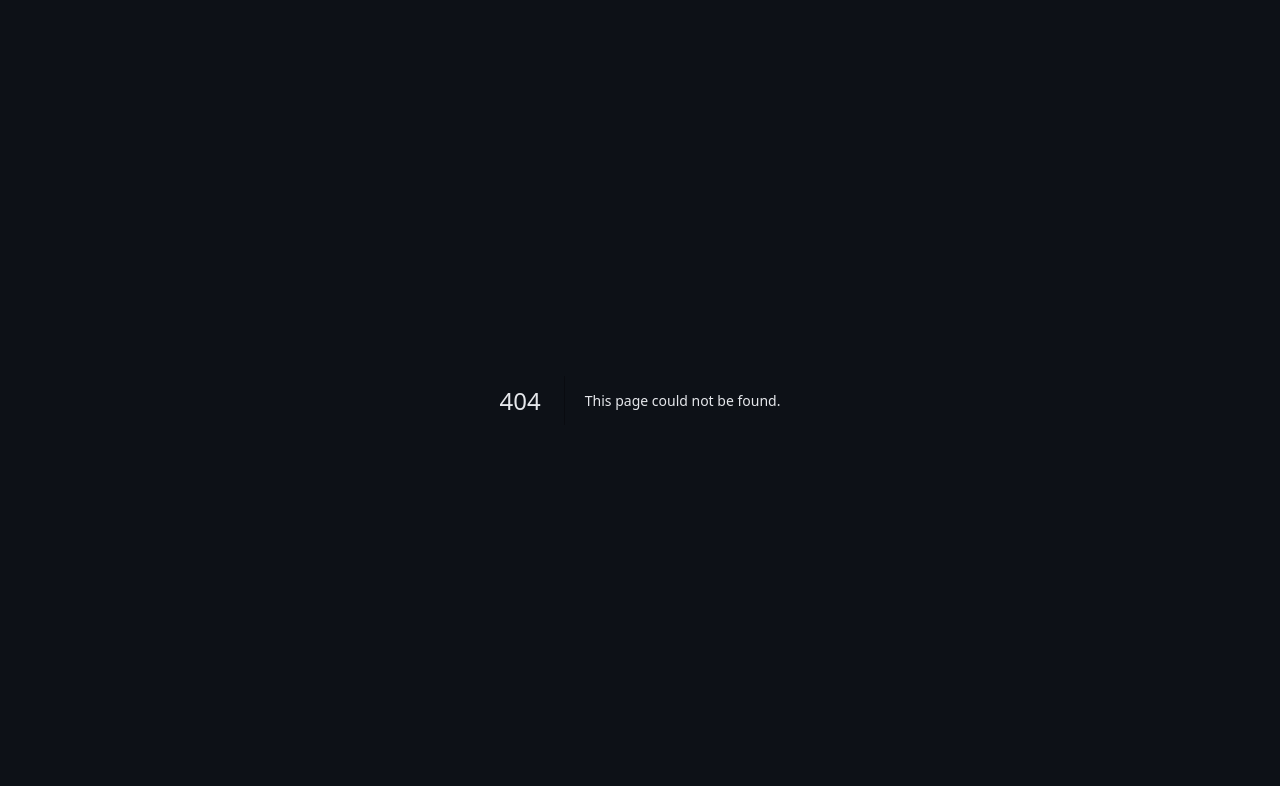
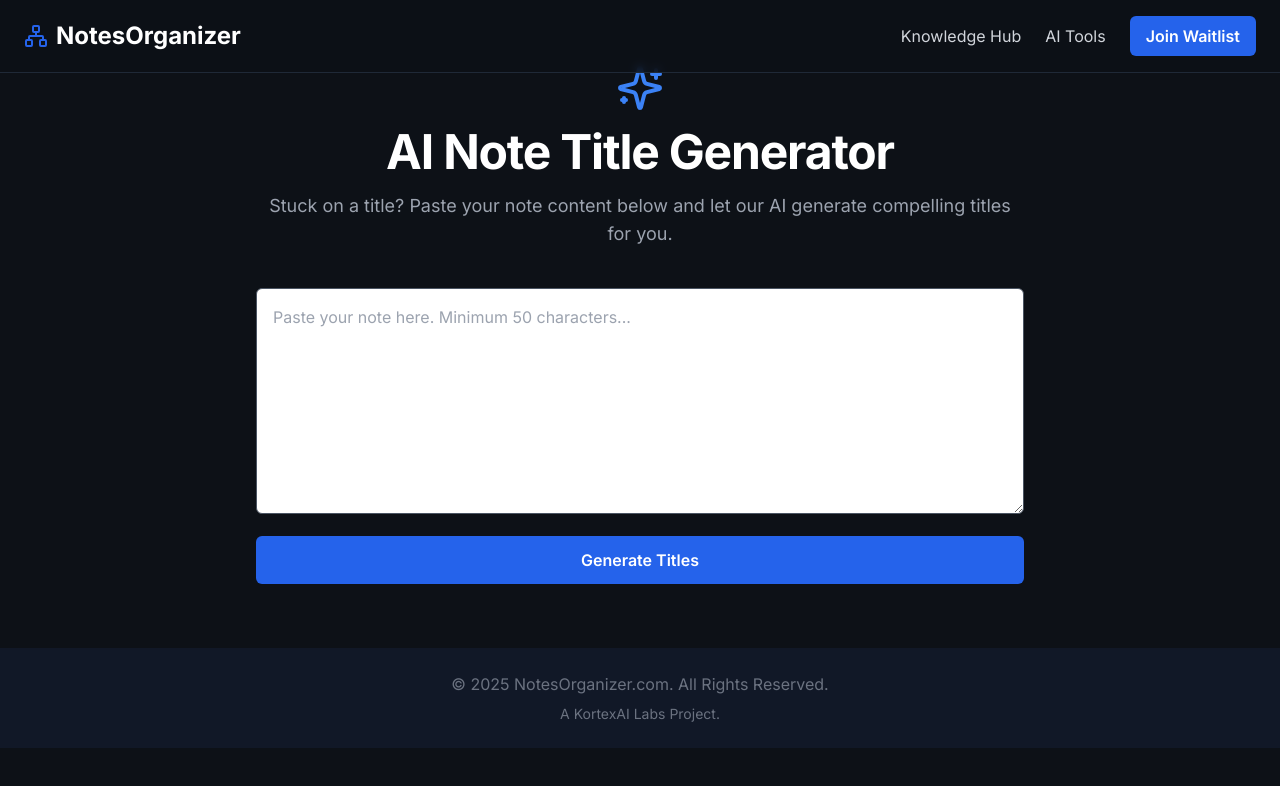
Before and after one commit to JI000000/notesorganizer.com, a Next.js app: page /tools/title-generator in a window 1280 px wide. Before the commit this address had no page. Shown: the top 786 px of the page. Built offline with nearby package versions, Linux system fonts and the light colour scheme.

Commit message:
feat(P2-T01): develop ai title generator tool

```diff
--- /dev/null
+++ b/app/api/generate-title/route.ts
@@ -0,0 +1,46 @@
+import { NextResponse } from 'next/server'
+
+// This is a simplified mock. In a real scenario, you'd use a library
+// like zod for validation and call an AI service (OpenAI, Gemini, etc.).
+const validateRequest = (body: any) => {
+  if (!body.content || typeof body.content !== 'string' || body.content.length < 50) {
+    return 'Content must be a string of at least 50 characters.'
+  }
+  return null
+}
+
+const generateMockTitles = (content: string) => {
+  const firstSentence = content.split('. ')[0]
+  return [
+    { style: 'Click-Worthy', title: `You Won't Believe What's Inside This Note About ${firstSentence.substring(0, 20)}...` },
+    { style: 'Academic', title: `An Analysis of ${firstSentence.substring(0, 30)}` },
+    { style: 'SEO Optimized', title: `The Ultimate Guide to Understanding ${firstSentence.substring(0, 25)}` },
+    { style: 'Intriguing Question', title: `What If You Re-examined Your Notes on ${firstSentence.substring(0, 20)}?` },
+    { style: 'Simple & Direct', title: `Notes on ${firstSentence.substring(0, 40)}` },
+  ]
+}
+
+export async function POST(request: Request) {
+  try {
+    const body = await request.json()
+    const validationError = validateRequest(body)
+
+    if (validationError) {
+      return NextResponse.json({ message: validationError }, { status: 400 })
+    }
+
+    // Simulate AI processing delay
+    await new Promise(resolve => setTimeout(resolve, 1500));
+
+    const titles = generateMockTitles(body.content)
+
+    return NextResponse.json({ titles }, { status: 200 })
+
+  } catch (error) {
+    console.error('Title generation API error:', error)
+    return NextResponse.json(
+      { message: 'An internal server error occurred.' },
+      { status: 500 }
+    )
+  }
+}
--- /dev/null
+++ b/app/tools/title-generator/page.tsx
@@ -0,0 +1,108 @@
+'use client'
+
+import { useState } from 'react'
+import { Sparkles, Clipboard, Check } from 'lucide-react'
+
+type TitleSuggestion = {
+  style: string;
+  title: string;
+}
+
+const TitleGeneratorPage = () => {
+  const [content, setContent] = useState('')
+  const [titles, setTitles] = useState<TitleSuggestion[]>([])
+  const [state, setState] = useState<'idle' | 'loading' | 'success' | 'error'>('idle')
+  const [error, setError] = useState('')
+  const [copiedTitle, setCopiedTitle] = useState<string | null>(null)
+
+  const handleSubmit = async (e: React.FormEvent) => {
+    e.preventDefault()
+    setState('loading')
+    setError('')
+    setTitles([])
+    setCopiedTitle(null)
+
+    try {
+      const response = await fetch('/api/generate-title', {
+        method: 'POST',
+        headers: { 'Content-Type': 'application/json' },
+        body: JSON.stringify({ content }),
+      })
+      const data = await response.json()
+      if (!response.ok) throw new Error(data.message)
+      setTitles(data.titles)
+      setState('success')
+    } catch (err) {
+      setError(err instanceof Error ? err.message : 'An unknown error occurred.')
+      setState('error')
+    }
+  }
+
+  const handleCopy = (title: string) => {
+    navigator.clipboard.writeText(title)
+    setCopiedTitle(title)
+    setTimeout(() => setCopiedTitle(null), 2000)
+  }
+
+  return (
+    <div className="py-12 sm:py-16">
+      <div className="container mx-auto px-4">
+        <div className="max-w-3xl mx-auto text-center">
+          <Sparkles className="mx-auto h-12 w-12 text-blue-500" />
+          <h1 className="mt-4 text-3xl sm:text-4xl md:text-5xl font-bold tracking-tight text-white">
+            AI Note Title Generator
+          </h1>
+          <p className="mt-4 text-lg text-gray-400">
+            Stuck on a title? Paste your note content below and let our AI generate compelling titles for you.
+          </p>
+        </div>
+
+        <div className="max-w-3xl mx-auto mt-10">
+          <form onSubmit={handleSubmit}>
+            <textarea
+              value={content}
+              onChange={(e) => setContent(e.target.value)}
+              placeholder="Paste your note here. Minimum 50 characters..."
+              rows={8}
+              className="w-full p-4 rounded-md bg-brand-dark-light border border-gray-600 focus:ring-2 focus:ring-blue-500 focus:border-blue-500 outline-none transition-colors"
+              required
+              minLength={50}
+            />
+            <button
+              type="submit"
+              disabled={state === 'loading'}
+              className="mt-4 w-full flex items-center justify-center gap-2 px-6 py-3 rounded-md bg-blue-600 text-white font-semibold hover:bg-blue-700 transition-colors focus:outline-none focus:ring-2 focus:ring-offset-2 focus:ring-offset-brand-dark focus:ring-blue-500 disabled:bg-gray-500 disabled:cursor-not-allowed"
+            >
+              {state === 'loading' ? 'Generating...' : 'Generate Titles'}
+            </button>
+          </form>
+
+          {state === 'error' && (
+            <p className="mt-4 text-center text-red-400">{error}</p>
+          )}
+
+          {state === 'success' && titles.length > 0 && (
+            <div className="mt-10">
+              <h2 className="text-2xl font-bold text-center text-white">Here are your suggestions:</h2>
+              <div className="mt-6 space-y-4">
+                {titles.map((item, index) => (
+                  <div key={index} className="bg-brand-dark-light p-4 rounded-lg flex justify-between items-center">
+                    <div>
+                      <span className="text-sm font-semibold text-blue-400">{item.style}</span>
+                      <p className="text-white mt-1">{item.title}</p>
+                    </div>
+                    <button onClick={() => handleCopy(item.title)} className="p-2 rounded-md hover:bg-gray-700 transition-colors text-gray-400 hover:text-white">
+                      {copiedTitle === item.title ? <Check size={20} className="text-green-500" /> : <Clipboard size={20} />}
+                    </button>
+                  </div>
+                ))}
+              </div>
+            </div>
+          )}
+        </div>
+      </div>
+    </div>
+  )
+}
+
+export default TitleGeneratorPage;
--- a/components/sections/Toolkit.tsx
+++ b/components/sections/Toolkit.tsx
@@ -1,4 +1,5 @@
-import { Book, Zap, BrainCircuit } from 'lucide-react';
+import { Book, Zap, BrainCircuit, PenTool, Combine, FileText } from 'lucide-react';
+import Link from 'next/link';
 
 const toolkitItems = [
   {
@@ -18,6 +19,27 @@ const toolkitItems = [
     title: "Actionable Systems",
     description: "Learn step-by-step processes to build and maintain your 'Second Brain' in Obsidian, Logseq, or Notion.",
     link: "/knowledge-hub"
+  }
+];
+
+const features = [
+  {
+    icon: FileText,
+    title: 'AI Note Summarizer',
+    description: 'Paste any long-form text and get a concise, AI-powered summary in seconds. Perfect for quick reviews.',
+    link: '/tools/summarizer'
+  },
+  {
+    icon: PenTool,
+    title: 'AI Title Generator',
+    description: 'Struggling with a title? Input your note\'s content and get a list of compelling, creative titles.',
+    link: '/tools/title-generator'
+  },
+  {
+    icon: Combine,
+    title: 'Ultimate PKM Guide',
+    description: 'Our flagship, in-depth guide covering frameworks, tools, and best practices for modern knowledge management.',
+    link: '/knowledge-hub/pkm-ultimate-guide'
   }
 ];
 
@@ -41,6 +63,22 @@ const ToolkitSection = () => {
             </div>
           ))}
         </div>
+        <div className="mt-12 grid md:grid-cols-3 gap-8">
+          {features.map((feature, index) => (
+            <div key={index} className="bg-brand-dark-light rounded-lg p-6 flex flex-col">
+              <div className="flex-shrink-0">
+                <feature.icon className="text-blue-500" size={32} />
+                <h3 className="text-xl font-bold text-white mt-4">{feature.title}</h3>
+                <p className="text-gray-400 mt-2 flex-grow">{feature.description}</p>
+              </div>
+              <div className="mt-4">
+                <Link href={feature.link} className="text-blue-500 font-semibold hover:text-blue-400 transition-colors">
+                  {feature.link.startsWith('/tools') ? 'Try the tool' : 'Read the guide'} &rarr;
+                </Link>
+              </div>
+            </div>
+          ))}
+        </div>
       </div>
     </section>
   );
```
Also changed, not shown: .eslintrc.json (added).
